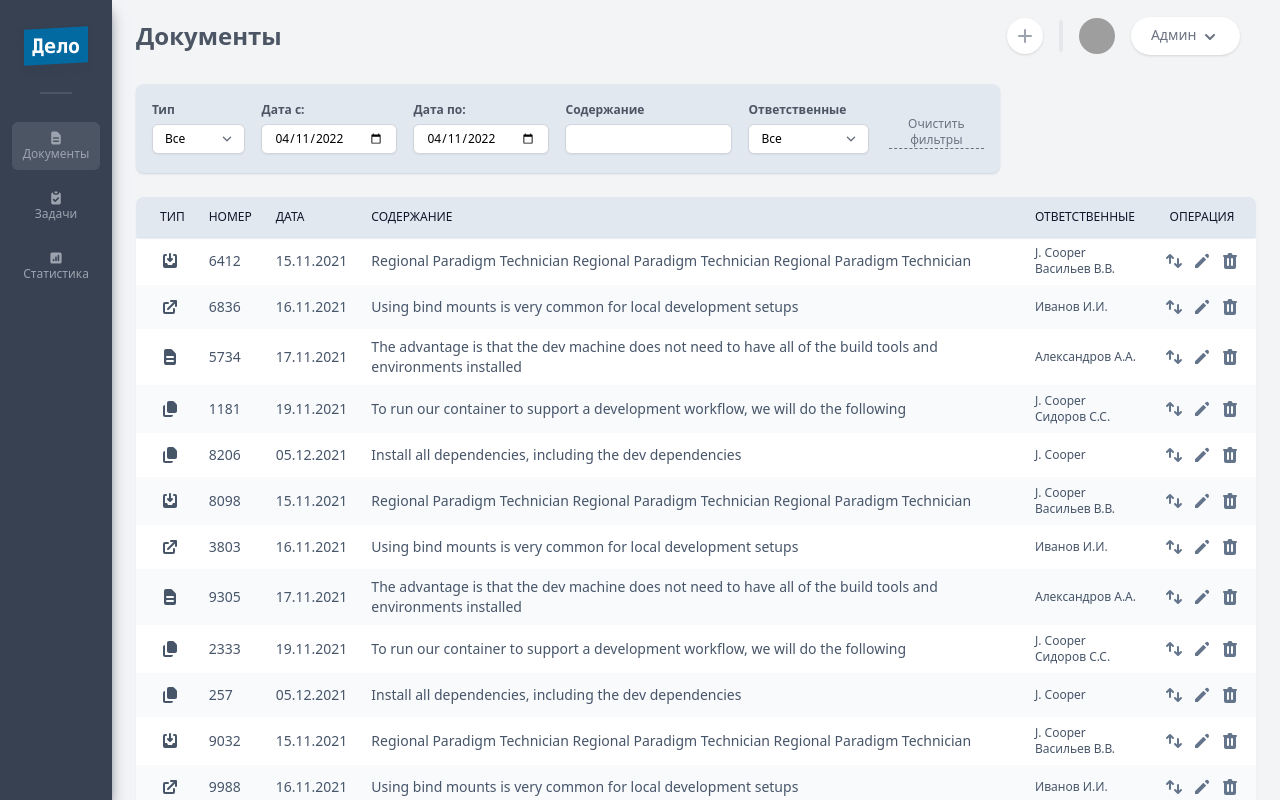
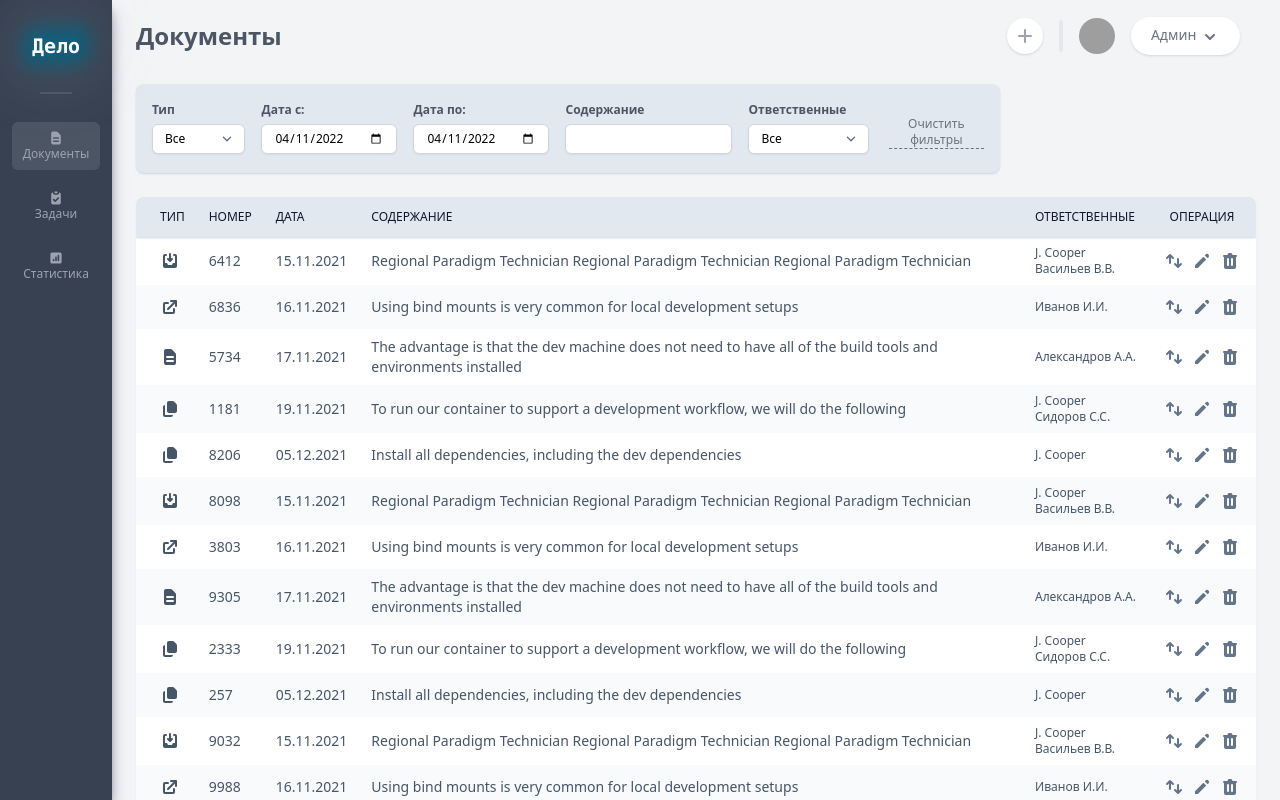
Before and after one commit to serebrs/delo-vue3-vite, a Vue app: page /docs in a window 1280 px wide. Built offline with nearby package versions, Linux system fonts and the light colour scheme; grey boxes are pictures that could not be loaded.

Commit message:
Добавил анимацию лого

```diff
--- a/src/components/LogoImage.vue
+++ b/src/components/LogoImage.vue
@@ -1,8 +1,8 @@
 <template>
   <div class="flex items-center justify-center pt-8">
-    <span class="relative">
+    <span class="relative anim">
       <span
-        class="block absolute -inset-1 -skew-y-3 bg-sky-700 shadow-md shadow-gray-700"
+        class="block absolute -inset-1 -skew-y-3 bg-sky-700 shadow-md shadow-gray-700 glow opacity-70"
         aria-hidden="true"
       ></span>
       <span class="relative text-white font-semibold font-mono text-xl px-1">Дело</span>
@@ -10,3 +10,25 @@
   </div>
   <div class="bg-gray-600 mt-8 w-8 h-[0.1rem] mx-auto"></div>
 </template>
+
+<style scoped>
+.glow {
+  box-shadow: 0 0 70px rgba(200,200,200,0.5);
+  filter: blur(10px)
+}
+
+.anim {
+  animation: anim 5s linear infinite alternate;
+
+}
+
+@keyframes anim {
+  0% {
+    filter: hue-rotate(-10deg);
+  }
+  100% {
+    filter: hue-rotate(30deg);
+  }
+}
+
+</style>
```
